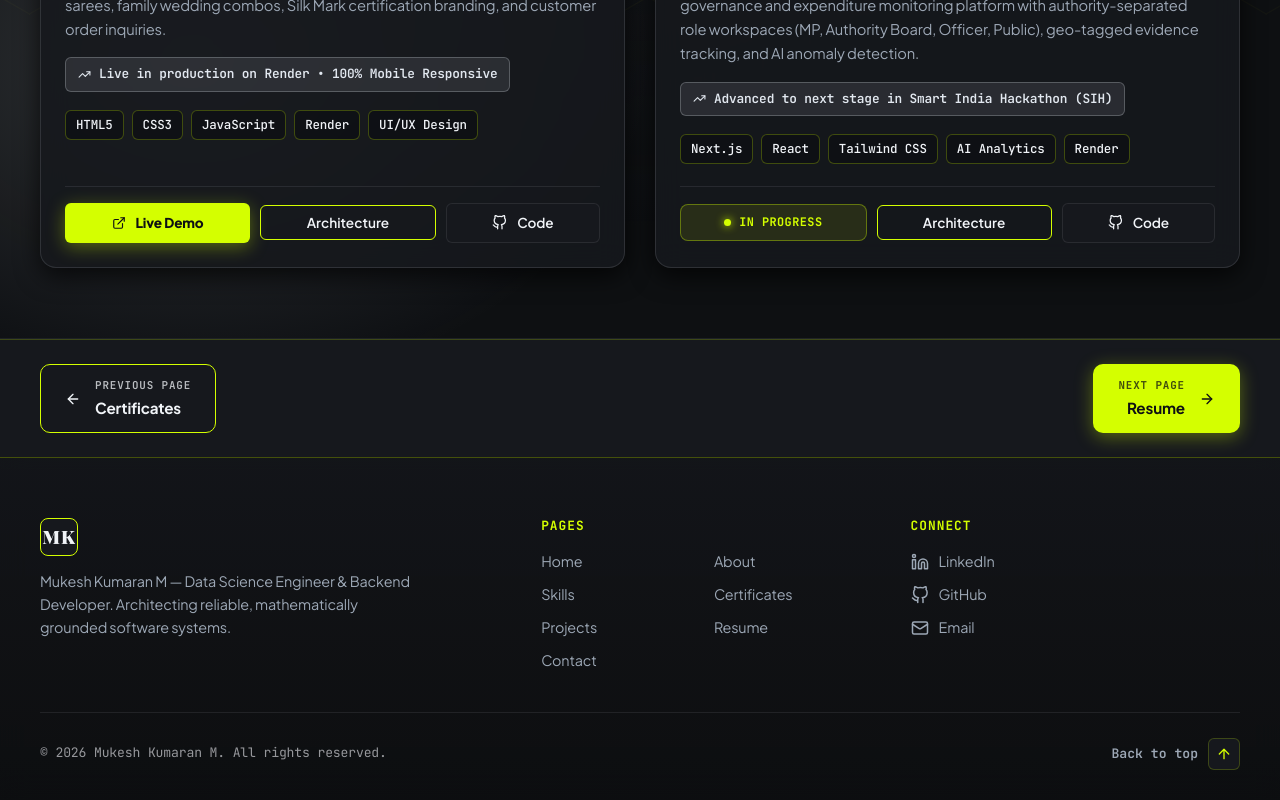
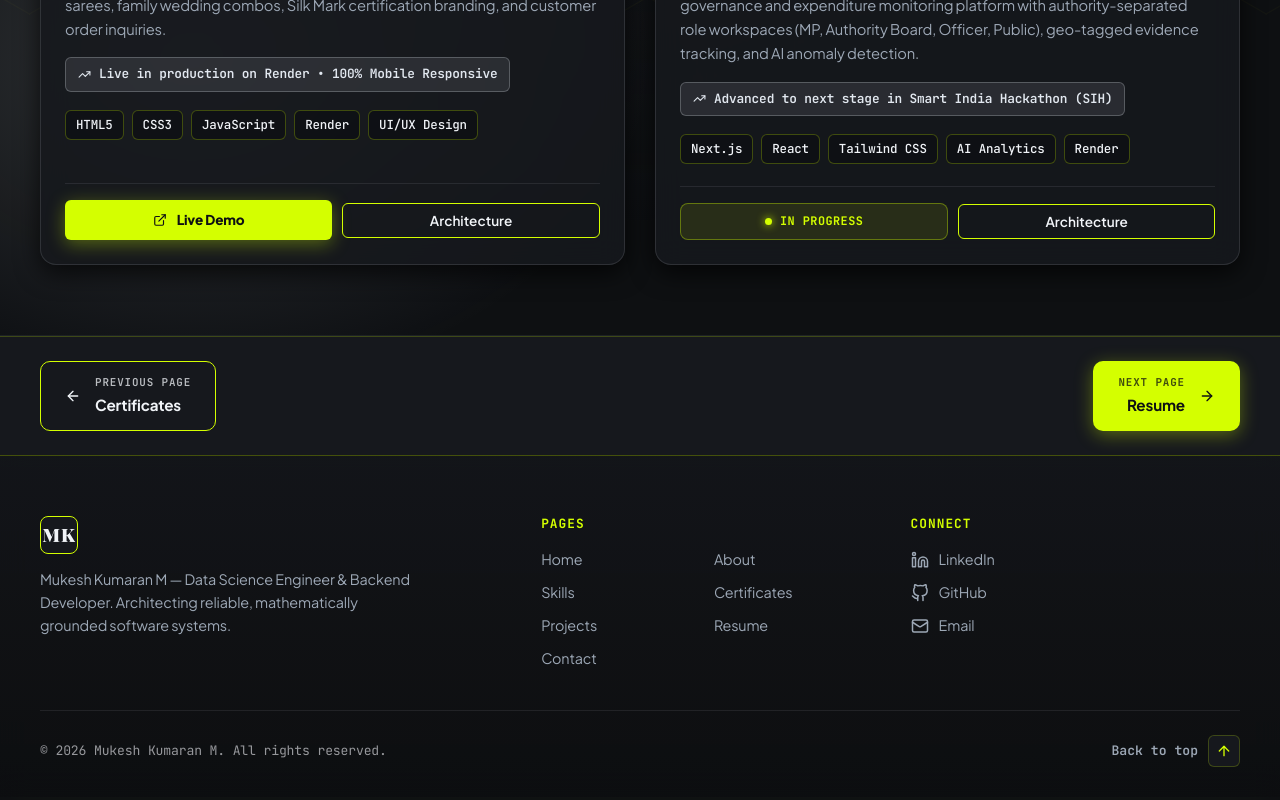
Before and after one commit to KING-MK29/portfolio, a React (Vite) app: page /#/projects in a window 1280 px wide. Shown: the part 785-1585 px from the top of the page. Built offline with nearby package versions, Linux system fonts and the light colour scheme; a web font is replaced by a local one.

Commit message:
Remove Code button from project cards

```diff
--- a/src/components/Projects.jsx
+++ b/src/components/Projects.jsx
@@ -9,7 +9,6 @@ import {
   Sparkles,
   Layers
 } from 'lucide-react';
-import { GithubIcon } from './Icons';
 import { portfolioData } from '../data/portfolioData';
 import Modal from './Modal';
 import PageNav from './PageNav';
@@ -152,17 +151,6 @@ export default function Projects() {
                     >
                       <span>Architecture</span>
                     </button>
-
-                    <a
-                      href={project.github}
-                      target="_blank"
-                      rel="noopener noreferrer"
-                      className="btn btn-sm btn-secondary project-action-btn"
-                      aria-label={`View source code on GitHub`}
-                    >
-                      <GithubIcon size={15} />
-                      <span>Code</span>
-                    </a>
                   </div>
                 </div>
               </div>
```
